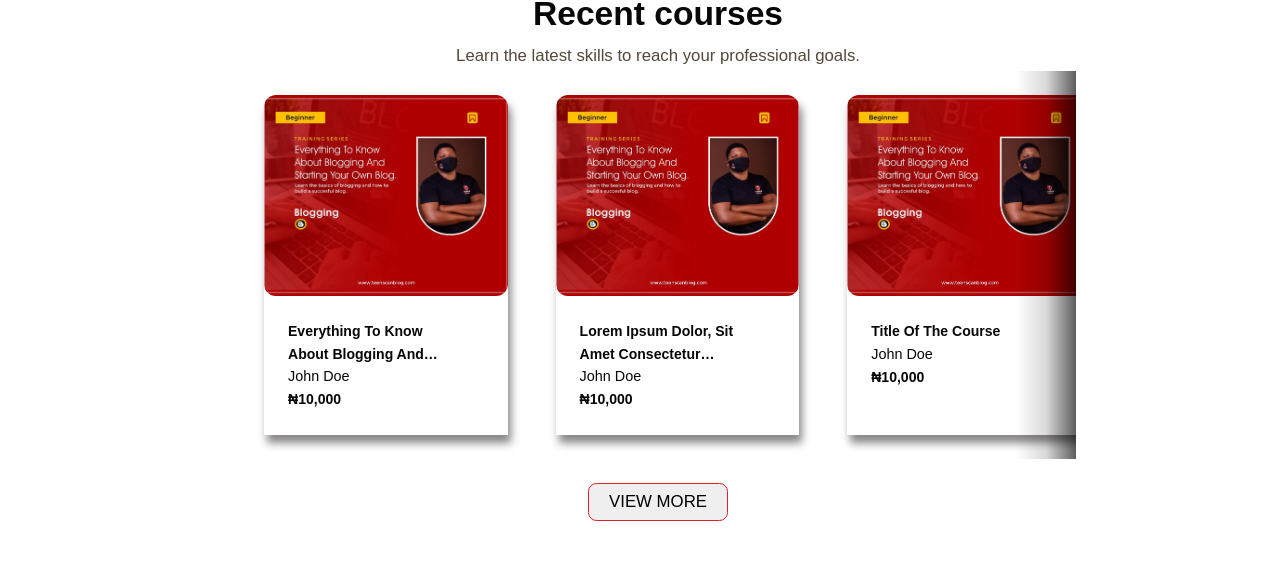
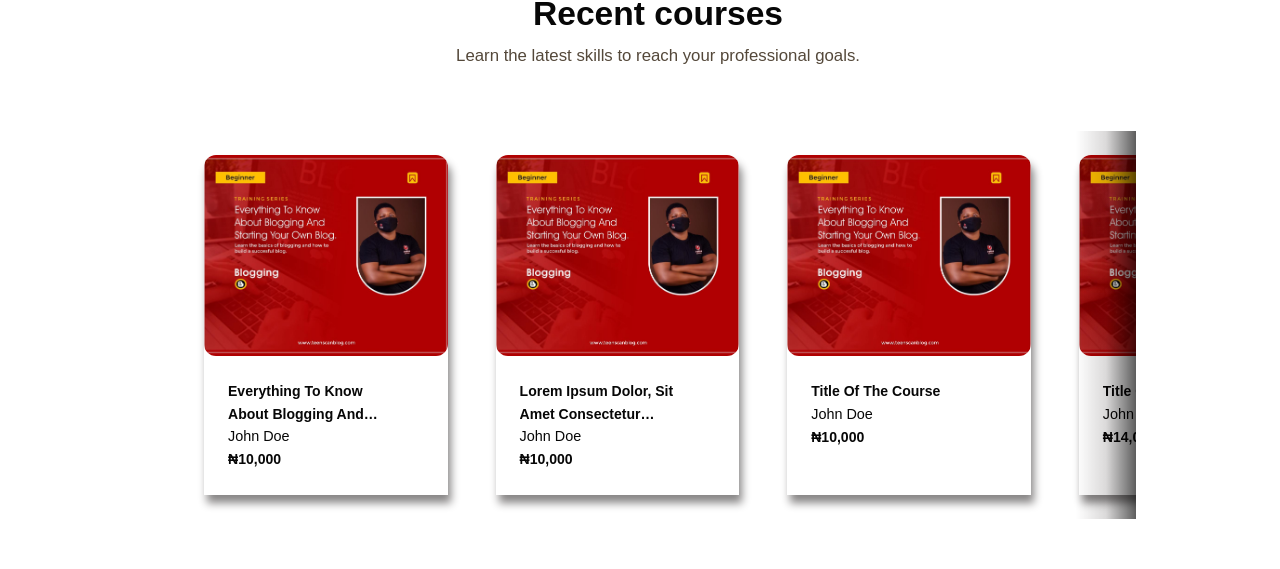
Before and after one commit to Niscolinx/teenscan, a React (Create React App) app: page / in a window 1280 px wide. Shown: the part 745-1314 px from the top of the page. Built offline with nearby package versions, Linux system fonts and the light colour scheme; what react-router-last-location would draw is missing.

Commit message:
working on about

```diff
--- a/src/sass/base/typography.scss
+++ b/src/sass/base/typography.scss
@@ -21,10 +21,7 @@
     //         [center-end] minmax(1rem, 1fr) [full-end];
     // }
 
-    @include respond(tab-port-min) {
-        background: url(../../assets/hero.svg);
-        background-repeat: no-repeat;
-    }
+
 }
 .section-wrap {
     display: grid;
@@ -43,13 +40,18 @@
 }
 
 .section-hero {
-    grid-column: full-start / -1;
+    grid-column: sidebar-start / -1;
 
     @include respond(bigger-phone) {
         height: 70vh;
     }
     @include respond(tab-port-height) {
         height: 40vh;
+    }
+
+     @include respond(tab-port-min) {
+        background: url(../../assets/hero.svg);
+        background-repeat: no-repeat;
     }
 }
 
--- a/src/sass/components/about.scss
+++ b/src/sass/components/about.scss
@@ -6,7 +6,7 @@
     align-items: center;
 
     header {
-
+        display: none;
         img {
 
         }
--- a/src/sass/components/course_cards.scss
+++ b/src/sass/components/course_cards.scss
@@ -8,7 +8,7 @@
     // padding: 0 6rem;
 
     position: relative;
-    margin: 0 5rem;
+  //  margin: 0 5rem;
 
     .course {
         box-shadow: 3px 8px 9px rgb(136, 134, 134);
--- a/src/sass/components/hero.scss
+++ b/src/sass/components/hero.scss
@@ -1,6 +1,6 @@
 .hero {
     height: 100%;
-
+    margin-left: 3rem;
     display: grid;
     grid-template-columns: 1fr 1.7fr;
 
```
